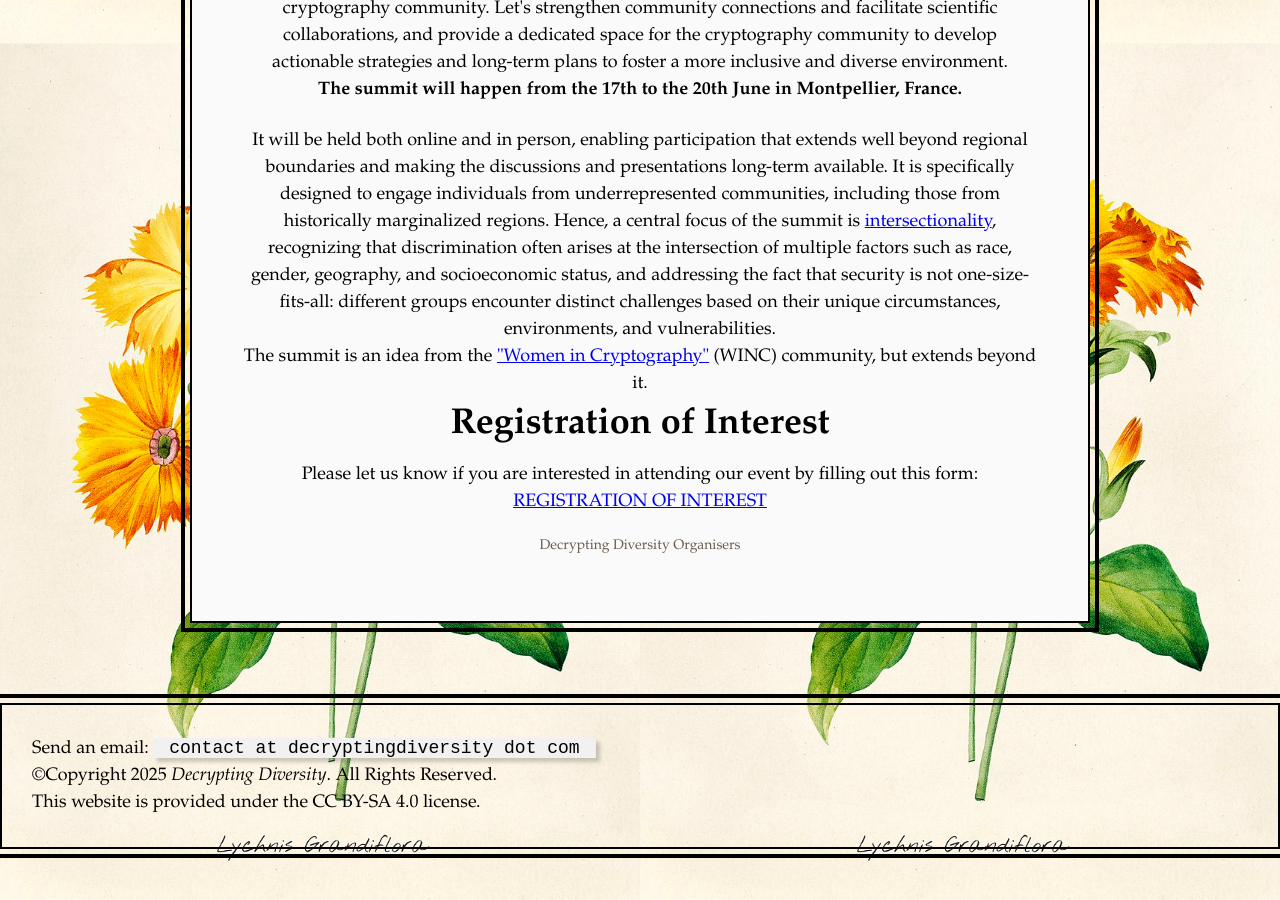
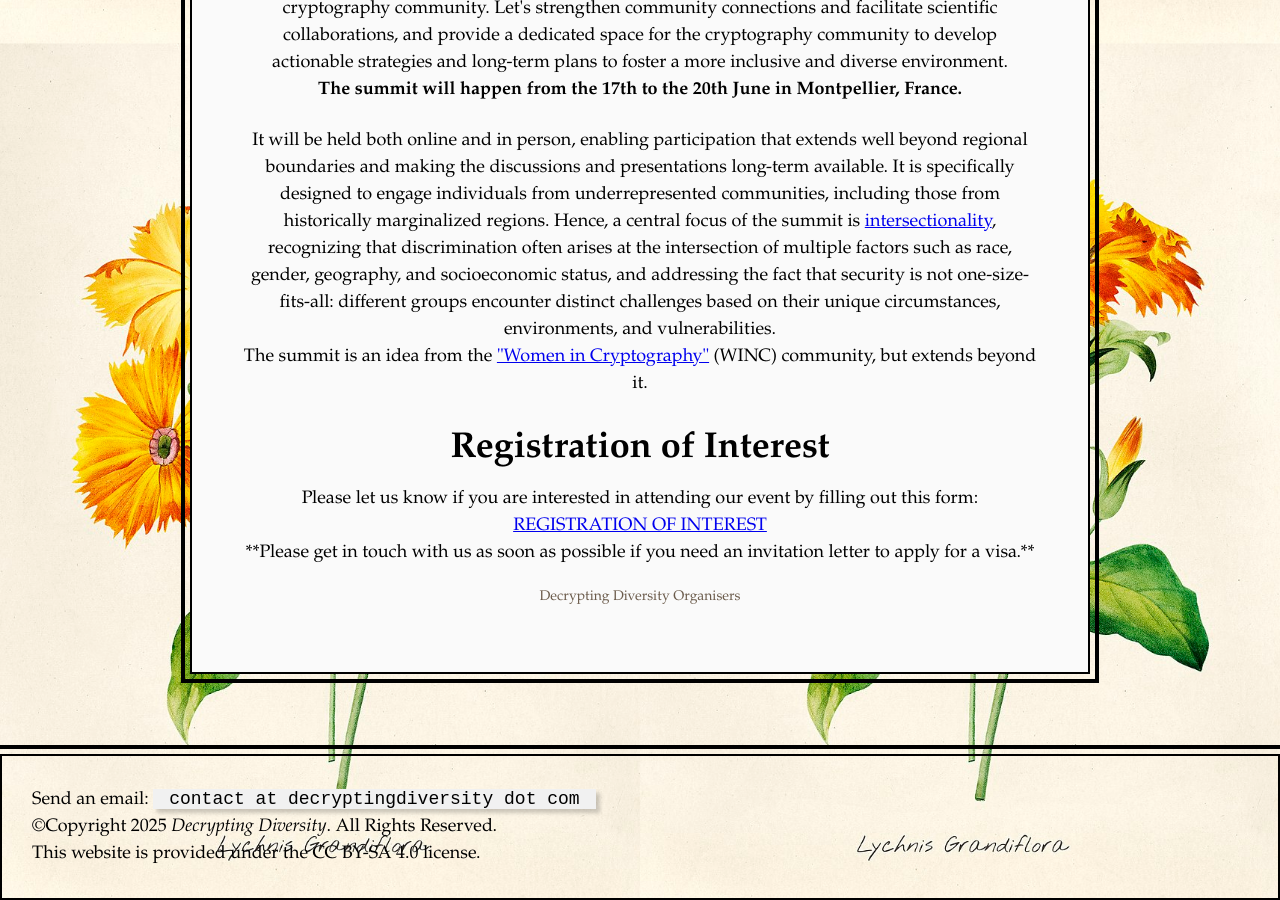
Before and after one commit to women-in-cryptography/decryptingdiversity.github.io, a Jekyll site: the page built from index.html, in a window 1280 px wide and 900 px high, scrolled down 853 px. Built offline with Jekyll 4.4.1, drawn with Linux system fonts in a browser that asks for light colours.

Commit message:
Update index.html

```diff
--- a/index.html
+++ b/index.html
@@ -12,9 +12,11 @@ layout: default
 			  </p>
 				<p>The summit is an idea from the <a href="https://www.womenincryptography.com/" target="_blank">"Women in Cryptography"</a> (WINC) community, but extends beyond it.
         </p>
+	<br>
 	<h1>Registration of Interest</h1>
 	<p>
 Please let us know if you are interested in attending our event by filling out this form: <a href="https://docs.google.com/forms/d/e/1FAIpQLScFSqvx9g9gc6cFDvB6eNE3olD5DNYff3RleZTk0npQoySpqQ/viewform?usp=dialog">REGISTRATION OF INTEREST</a>
 </p>
+	<p>**Please get in touch with us as soon as possible if you need an invitation letter to apply for a visa.**</p>
         <p class="footer">Decrypting Diversity Organisers</p>
 </div>
```
